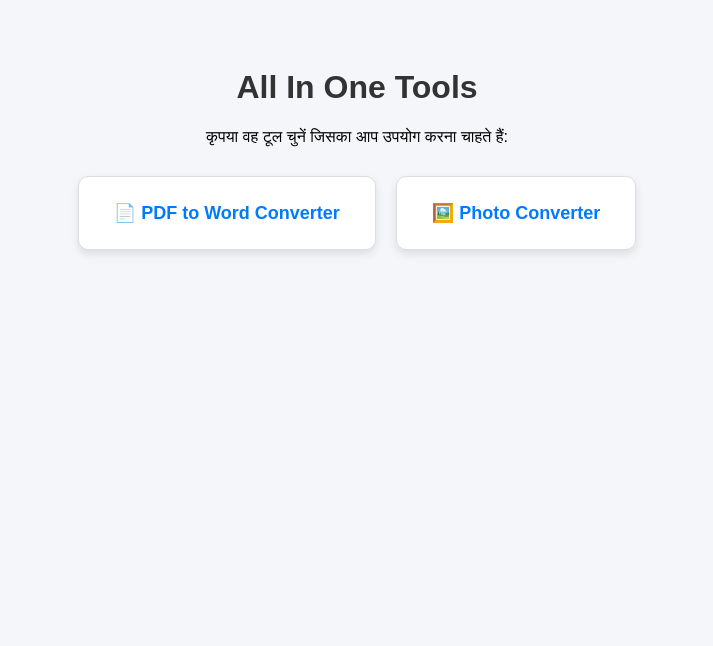
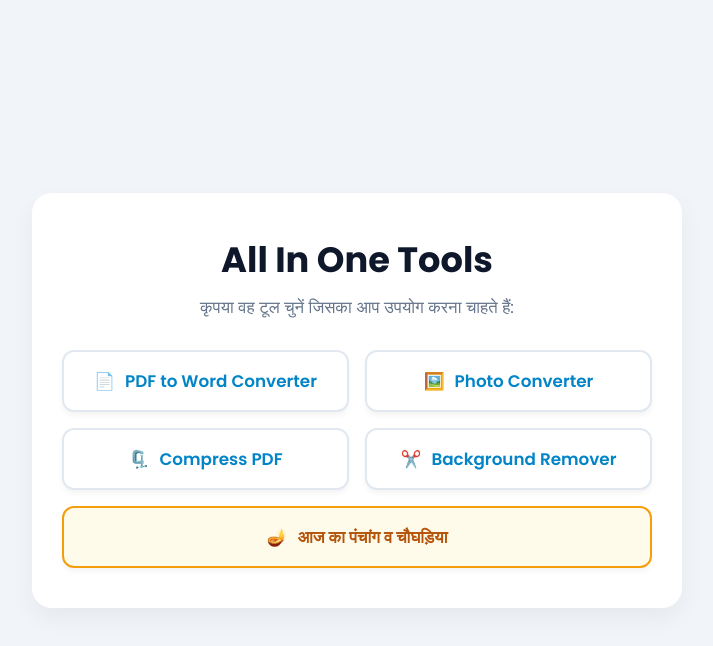
Before and after one commit to saraswat-media/allinonetools, a plain HTML site: page index.html in a window 1280 px wide. Shown: the whole page, without its empty margins (283-996 px from the left). Drawn offline with Linux system fonts and the light colour scheme.

Commit message:
Update index.html

```diff
--- a/index.html
+++ b/index.html
@@ -1,26 +1,126 @@
 <!DOCTYPE html>
 <html lang="hi">
 <head>
-
     <meta charset="UTF-8">
     <meta name="viewport" content="width=device-width, initial-scale=1.0">
     <title>All In One Tools</title>
+    <link href="https://fonts.googleapis.com/css2?family=Poppins:wght@400;500;600;700&display=swap" rel="stylesheet">
     <style>
-        body { font-family: Arial, sans-serif; text-align: center; padding: 40px; background-color: #f4f6f9; }
-        h1 { color: #333; }
-        .tool-box { display: flex; justify-content: center; gap: 20px; margin-top: 30px; flex-wrap: wrap; }
-        .card { background: white; padding: 25px 35px; border-radius: 10px; box-shadow: 0 4px 8px rgba(0,0,0,0.1); text-decoration: none; color: #007bff; font-weight: bold; font-size: 18px; border: 1px solid #ddd; }
-        .card:hover { background-color: #007bff; color: white; }
+        * {
+            box-sizing: border-box;
+            margin: 0;
+            padding: 0;
+            font-family: 'Poppins', sans-serif;
+        }
+
+        body {
+            background-color: #f1f5f9;
+            color: #334155;
+            display: flex;
+            justify-content: center;
+            align-items: center;
+            min-height: 100vh;
+            padding: 20px;
+        }
+
+        .container {
+            background: #ffffff;
+            border-radius: 20px;
+            box-shadow: 0 10px 25px rgba(0,0,0,0.05);
+            max-width: 650px;
+            width: 100%;
+            padding: 40px 30px;
+            text-align: center;
+        }
+
+        h1 {
+            font-size: 2.2rem;
+            color: #0f172a;
+            margin-bottom: 8px;
+            font-weight: 700;
+        }
+
+        p.sub-title {
+            font-size: 1.05rem;
+            color: #64748b;
+            margin-bottom: 30px;
+        }
+
+        .tools-grid {
+            display: grid;
+            grid-template-columns: repeat(auto-fit, minmax(240px, 1fr));
+            gap: 16px;
+        }
+
+        .tool-btn {
+            display: flex;
+            align-items: center;
+            justify-content: center;
+            gap: 10px;
+            background: #ffffff;
+            color: #0284c7;
+            border: 2px solid #e2e8f0;
+            padding: 16px 20px;
+            border-radius: 12px;
+            text-decoration: none;
+            font-size: 1.05rem;
+            font-weight: 600;
+            box-shadow: 0 4px 6px -1px rgba(0, 0, 0, 0.05);
+            transition: all 0.2s ease;
+        }
+
+        .tool-btn:hover {
+            border-color: #0284c7;
+            background: #f0f9ff;
+            transform: translateY(-3px);
+            box-shadow: 0 10px 15px -3px rgba(2, 132, 199, 0.15);
+        }
+
+        .tool-btn.highlight {
+            border-color: #f59e0b;
+            color: #b45309;
+            background: #fffbeb;
+        }
+
+        .tool-btn.highlight:hover {
+            border-color: #d97706;
+            background: #fef3c7;
+        }
     </style>
 </head>
 <body>
-    <h1>All In One Tools</h1>
-    <p>कृपया वह टूल चुनें जिसका आप उपयोग करना चाहते हैं:</p>
 
-    <div class="tool-box">
-        <a class="card" href="pdf-to-word.html">📄 PDF to Word Converter</a>
-        <!-- अगर फोटो कन्वर्टर फाइल का नाम photo-converter.html है तो: -->
-        <a class="card" href="photo-converter.html">🖼️ Photo Converter</a>
+    <div class="container">
+        <h1>All In One Tools</h1>
+        <p class="sub-title">कृपया वह टूल चुनें जिसका आप उपयोग करना चाहते हैं:</p>
+
+        <div class="tools-grid">
+            <!-- Tool 1 -->
+            <a href="pdf-to-word.html" class="tool-btn">
+                <span>📄</span> PDF to Word Converter
+            </a>
+
+            <!-- Tool 2 -->
+            <a href="photo-converter.html" class="tool-btn">
+                <span>🖼️</span> Photo Converter
+            </a>
+
+            <!-- Tool 3 -->
+            <a href="compress-pdf.html" class="tool-btn">
+                <span>🗜️</span> Compress PDF
+            </a>
+
+            <!-- Tool 4 -->
+            <a href="bg-remover.html" class="tool-btn">
+                <span>✂️</span> Background Remover
+            </a>
+
+            <!-- Tool 5 (Bonus: Panchang Link) -->
+            <a href="/aaj-ka-panchang/" class="tool-btn highlight" style="grid-column: 1 / -1;">
+                <span>🪔</span> आज का पंचांग व चौघड़िया
+            </a>
+        </div>
     </div>
+
 </body>
 </html>
```
